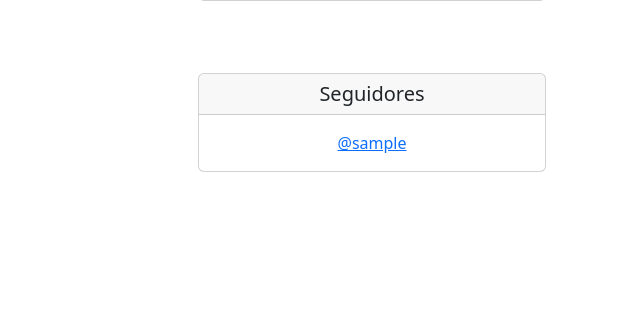
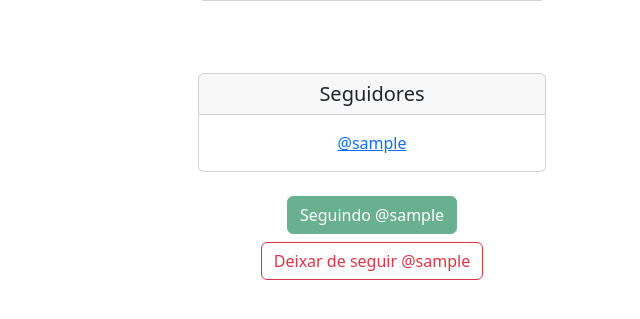
Before and after one commit to odiegofarias/twitter-clone, a Django app: page /profile/1 in a window 1280 px wide. Shown: the part 178-497 px from the top of the page, without its empty margins (640-1280 px from the left). Run offline with Django 4.2, Linux system fonts and the light colour scheme; the visitor is signed in with stand-in values (Sample User, id 1); data comes from the database, SQL or seed files in the repository.

Commit message:
Criada funcionalidade para seguir usuário

```diff
--- a/msg/templates/profile.html
+++ b/msg/templates/profile.html
@@ -31,6 +31,23 @@
                           </p>
                         </div>
                       </div>
+                      <br>
+                      <form action="" method="post">
+                        {% csrf_token %}
+                        {% if profile in user.profile.follows.all %}
+
+                          <button class="btn btn-success" name="follow" value="follow" type="submit" disabled>
+                          Seguindo @{{ profile.user.username }} </button>
+
+                          <button class="btn btn-outline-danger mt-2" name="follow" value="unfollow" type="submit">
+                            Deixar de seguir @{{ profile.user.username }} </button>
+
+                        {% else %}
+                        <button class="btn btn-outline-success" name="follow" value="follow" type="submit">
+                          Seguir @{{ profile.user.username }} </button>
+                        {% endif %}
+                      </form>
+                      <br>
                 </div>
             </div>
         </div>
--- a/msg/templates/profile_list.html
+++ b/msg/templates/profile_list.html
@@ -15,7 +15,7 @@
               <div class="col-md-8">
                 <div class="card-body">
                   <h5 class="card-title">{{ profile.user.username }}</h5>
-                  <p class="card-text">@{{ profile.user.username|lower }}</p>
+                  <a href="{% url 'profile' profile.user.id %}"> <p class="card-text">@{{ profile.user.username|lower }} </p></a>
                   <p class="card-text"><small class="text-body-secondary">Ultima atualização: {{ profile.date_modified }}</small></p>
                 </div>
               </div>
--- a/msg/views.py
+++ b/msg/views.py
@@ -20,6 +20,21 @@ def profile(request, pk):
     if request.user.is_authenticated:
         profile = Profile.objects.get(user_id=pk)
 
+        # Post form Logic
+        if request.method == "POST":
+            # Get current user ID
+            current_user_profile = request.user.profile
+            # Get form date
+            action = request.POST['follow']
+            # Decide to follow or unfollow
+            if action == "unfollow":
+                current_user_profile.follows.remove(profile)
+            elif action == "follow":
+                current_user_profile.follows.add(profile)
+
+            # Save the profile
+            current_user_profile.save()
+
         return render(request, 'profile.html', {'profile': profile})
 
     else:
```
